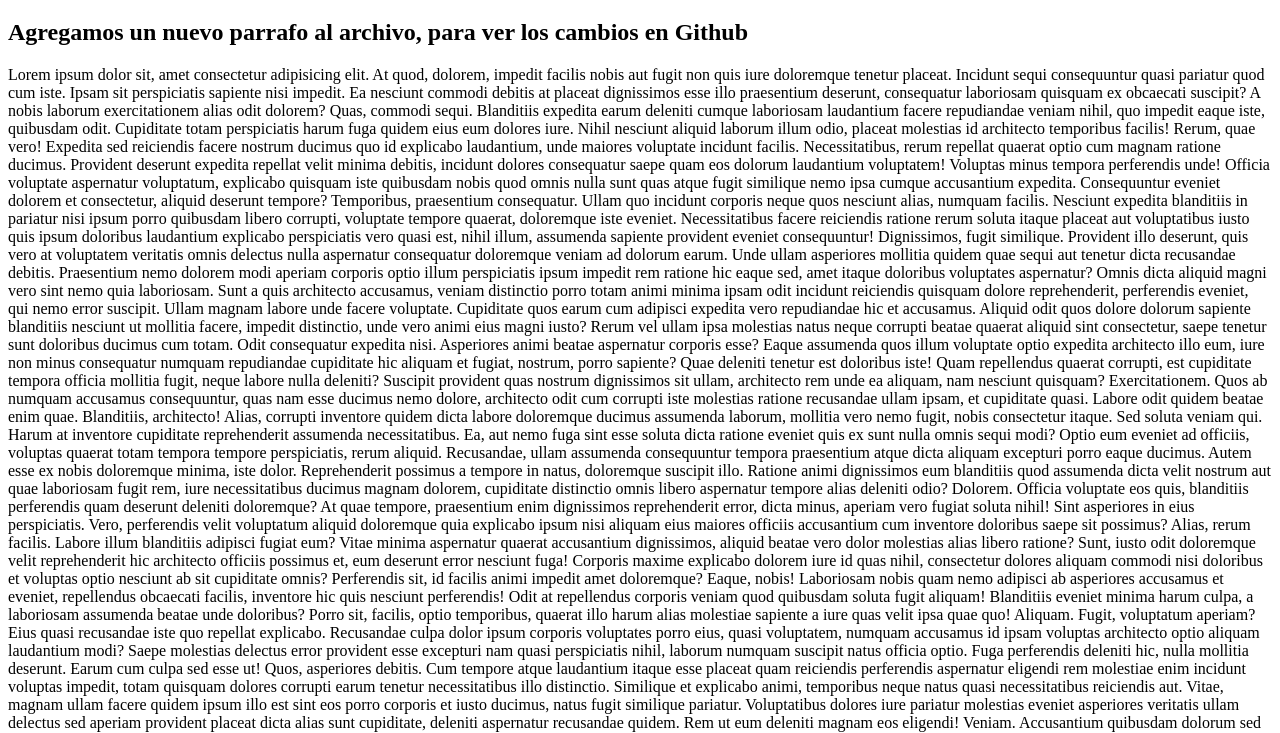
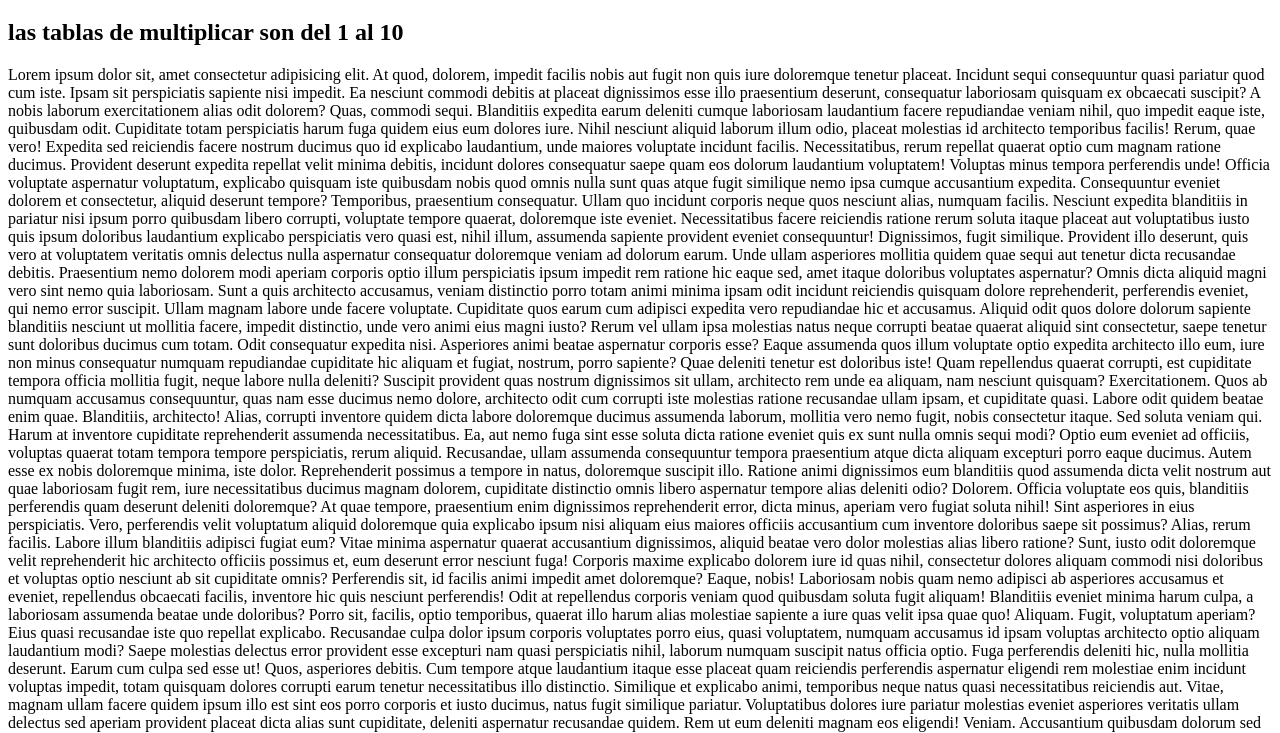
Before and after one commit to Sacorreal/prueba, a plain HTML site: page index.html in a window 1280 px wide. Shown: the part 61-794 px from the top of the page. Drawn offline with Linux system fonts and the light colour scheme.

Commit message:
modifique el parrafo

```diff
--- a/index.html
+++ b/index.html
@@ -10,7 +10,7 @@
 
 <body>
     <h1>Estudiando Git y Github para el control de versiones</h1>
-    <h2>Agregamos un nuevo parrafo al archivo, para ver los cambios en Github</h2>
+    <h2>las tablas de multiplicar son del 1 al 10</h2>
     <p>Lorem ipsum dolor sit, amet consectetur adipisicing elit. At quod, dolorem, impedit facilis nobis aut fugit non quis iure doloremque tenetur placeat. Incidunt sequi consequuntur quasi pariatur quod cum iste.
     Ipsam sit perspiciatis sapiente nisi impedit. Ea nesciunt commodi debitis at placeat dignissimos esse illo praesentium deserunt, consequatur laboriosam quisquam ex obcaecati suscipit? A nobis laborum exercitationem alias odit dolorem?
     Quas, commodi sequi. Blanditiis expedita earum deleniti cumque laboriosam laudantium facere repudiandae veniam nihil, quo impedit eaque iste, quibusdam odit. Cupiditate totam perspiciatis harum fuga quidem eius eum dolores iure.
```
